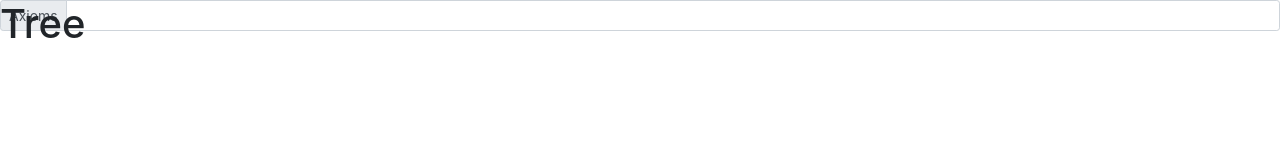
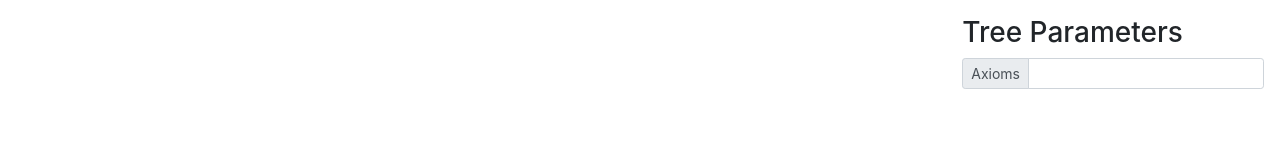
Before and after one commit to FrancescoGradi/L-System-Trees, a plain HTML site: page index.html in a window 1280 px wide. Drawn offline with nearby package versions, Linux system fonts and the light colour scheme.

```diff
--- a/index.html
+++ b/index.html
@@ -48,19 +48,20 @@
 	</head>
 
 	<body>
+		<div class="gui-container">
 
-		<h1 class="title">Tree</h1>
+			<h3 class="title">Tree Parameters</h3>
+
+			<div class="input-group input-group-sm mb-3">
+				<div class="input-group-prepend">
+					<span class="input-group-text" id="inputGroup-sizing-sm">Axioms</span>
+				</div>
+				<input type="text" class="form-control" aria-label="Small" aria-describedby="inputGroup-sizing-sm">
+			</div>
+
+		</div>
 
 		<div id="scene-container">
-
-			<div class="gui-container">
-				<div class="input-group input-group-sm mb-3">
-					<div class="input-group-prepend">
-						<span class="input-group-text" id="inputGroup-sizing-sm">Axioms</span>
-					</div>
-					<input type="text" class="form-control" aria-label="Sizing example input" aria-describedby="inputGroup-sizing-sm">
-				</div>
-			</div>
 
 		</div>
 
--- a/styles/main.css
+++ b/styles/main.css
@@ -3,13 +3,6 @@
   overflow: hidden;
   color: black;
   text-align: center;
-}
-
-h1 {
-  position: absolute;
-  width: 100%;
-  z-index: 1;
-  font-size: 1.5rem;
 }
 
 a {
@@ -21,6 +14,14 @@
 
 #scene-container {
   position: absolute;
-  width: 100%;
+  float: left;
+  width: 75%;
   height: 100%;
 }
+
+.gui-container {
+  position: absolute;
+  top: 1em;
+  right: 1em;
+  max-width: 25%;
+}
```
